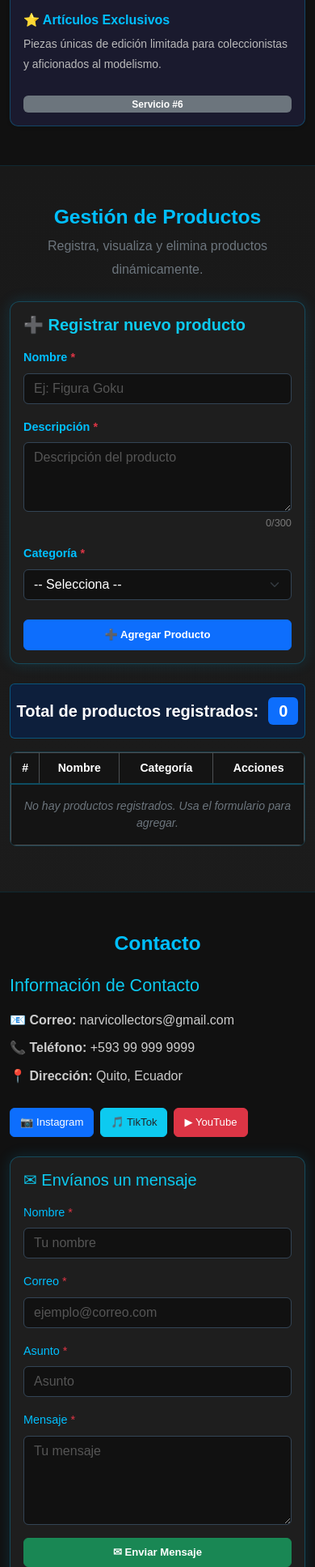
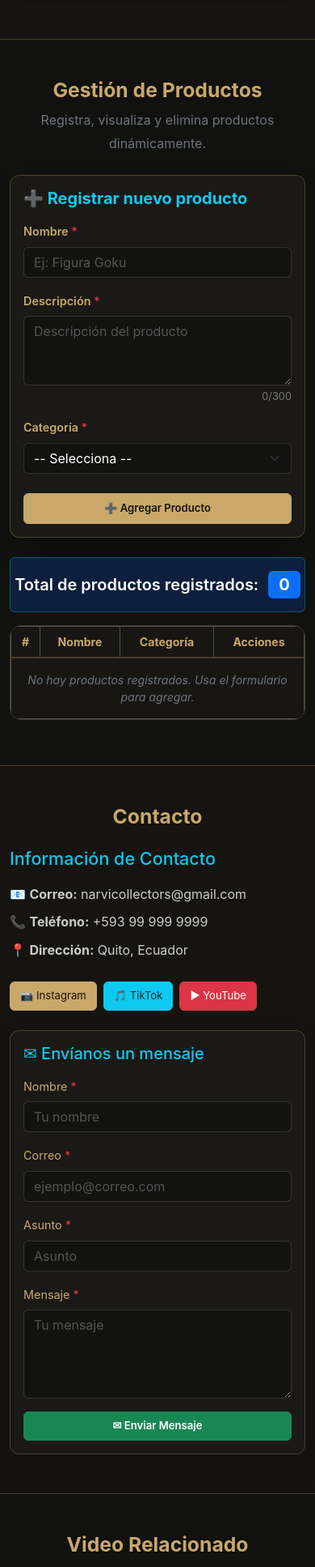
Before and after one commit to Nanmary49/2626---DESARROLLO-DE-APLICACIONES-WEB, a Flask app: page / in a window 390 px wide. Shown: the part 4563-6498 px from the top of the page at 81% size. Run offline with Flask 3, Linux system fonts and the light colour scheme; some libraries are stand-ins or nearby versions.

Commit message:
Aplicar identidad visual premium y responsive

```diff
--- a/static/css/style.css
+++ b/static/css/style.css
@@ -276,3 +276,37 @@ li { margin: 8px 0; color: #cccccc; }
     .card-formulario { padding: 16px !important; }
     .bloque-contador { font-size: 0.9rem; }
 }
+/* NARVI PREMIUM VISUAL LAYER */
+:root { --narvi-bg:#11110f; --narvi-surface:#1a1916; --narvi-ink:#f4f0e8; --narvi-muted:#aaa398; --narvi-gold:#c9a86a; --narvi-line:rgba(201,168,106,.28); }
+* { font-family: Inter, ui-sans-serif, system-ui, -apple-system, "Segoe UI", sans-serif; }
+body { background:var(--narvi-bg); color:var(--narvi-ink); }
+header { background:radial-gradient(circle at 75% 10%,#3b3020 0%,#191713 38%,#10100e 80%); border-bottom:1px solid var(--narvi-line); padding:72px 20px 62px; }
+header h1 { color:var(--narvi-ink); font-size:clamp(2rem,4vw,3.5rem); letter-spacing:-.04em; }
+header h2, header h3 { color:var(--narvi-muted); }
+h2, #contacto h4, .card-formulario .form-label { color:var(--narvi-gold); }
+.navbar { background:rgba(17,17,15,.94)!important; border-bottom:1px solid var(--narvi-line); backdrop-filter:blur(12px); }
+.navbar-nav .nav-link:hover { color:var(--narvi-gold)!important; }
+.seccion-hero { min-height:430px; background:radial-gradient(circle at 50% 20%,#3b3020 0%,#171612 38%,var(--narvi-bg) 75%); border-bottom:1px solid var(--narvi-line); }
+.seccion-hero h2 { color:var(--narvi-ink); font-size:clamp(2.3rem,5vw,4.8rem); letter-spacing:-.055em; }
+.seccion-hero .lead { max-width:700px; margin:0 auto; color:var(--narvi-muted); }
+.seccion-oscura { background:#151411; border-color:var(--narvi-line); }
+.btn-primary,.btn-warning { background:var(--narvi-gold); border-color:var(--narvi-gold); color:#17130d; }
+.btn-primary:hover,.btn-warning:hover { background:#e0c48b; border-color:#e0c48b; color:#17130d; }
+.card-catalogo { background:var(--narvi-surface); border:1px solid rgba(255,255,255,.08); border-radius:18px; overflow:hidden; transition:transform .3s ease,border-color .3s ease,box-shadow .3s ease; }
+.card-catalogo:hover { transform:translateY(-7px); border-color:var(--narvi-line); box-shadow:0 18px 45px rgba(0,0,0,.35); }
+.card-catalogo-imagen { width:100%; height:235px; object-fit:cover; display:block; filter:saturate(.92); transition:transform .45s ease; }
+.card-catalogo:hover .card-catalogo-imagen { transform:scale(1.035); }
+.card-catalogo .card-body { padding:1.35rem 1.4rem 1.5rem; }
+.card-catalogo .card-title { color:var(--narvi-ink); font-size:1.08rem; }
+.card-catalogo .card-text { color:var(--narvi-muted); line-height:1.65; }
+.card-catalogo .badge { background:transparent!important; border:1px solid var(--narvi-line); color:var(--narvi-gold)!important; font-weight:500; padding:.5rem .7rem; }
+.card-formulario,.modal-oscuro { background:var(--narvi-surface); border-color:var(--narvi-line); box-shadow:0 16px 35px rgba(0,0,0,.2); }
+.campo-oscuro { background-color:#121210!important; border-color:rgba(255,255,255,.12); }
+.campo-oscuro:focus { border-color:var(--narvi-gold)!important; box-shadow:0 0 0 .2rem rgba(201,168,106,.15)!important; }
+.tabla-wrapper { border-color:var(--narvi-line); border-radius:14px; }
+.table-dark { --bs-table-bg:#171613; --bs-table-hover-bg:#242119; }
+.table-dark thead tr th { border-bottom-color:var(--narvi-line); color:var(--narvi-gold); }
+aside { background:#151411; border-color:var(--narvi-line); }
+.info-chip { background:var(--narvi-surface); border-color:var(--narvi-line); }
+footer { background:#0d0d0c; border-top-color:var(--narvi-line); }
+@media (max-width:575px) { .card-catalogo-imagen { height:220px; } header { padding:52px 18px 45px; } }
```
